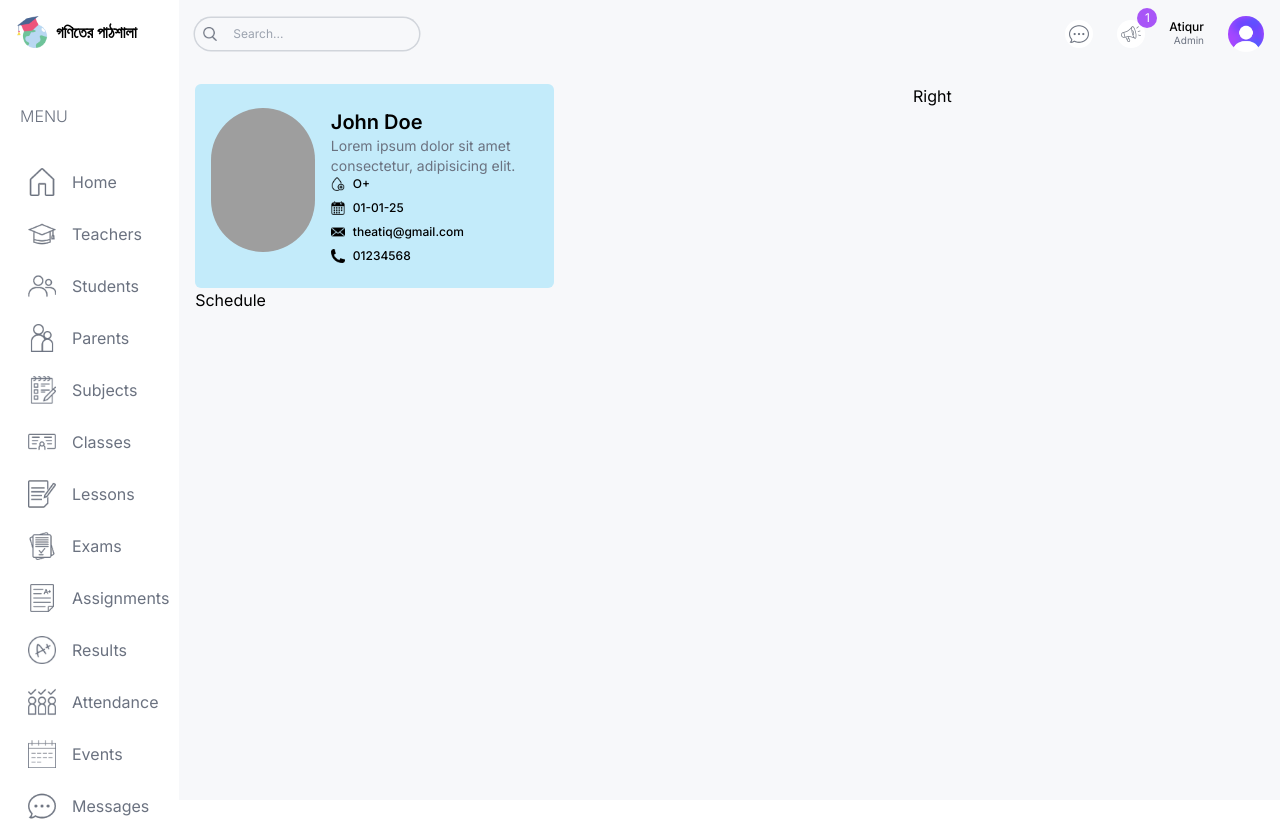
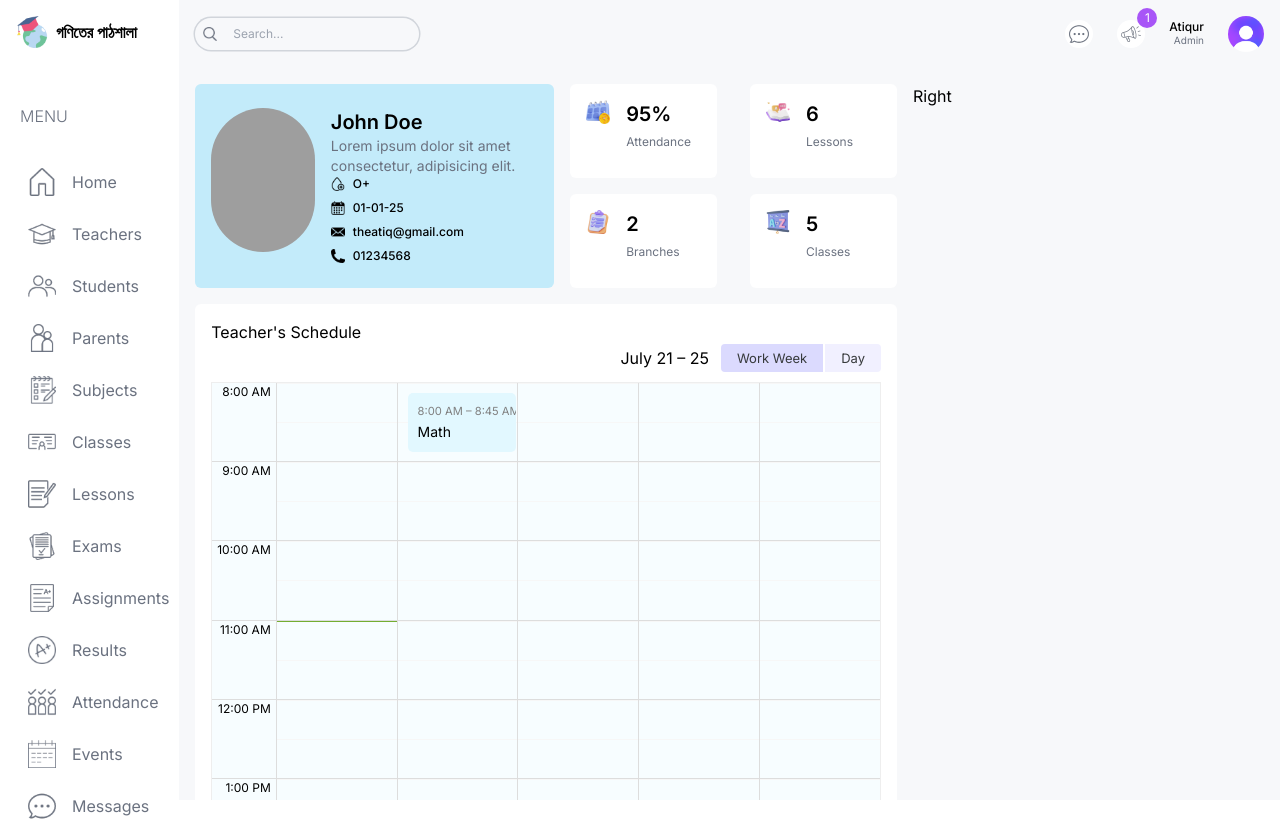
Before and after one commit to theatiq/goniter-pathshala, a Next.js app: page /list/teachers/1 in a window 1280 px wide. Shown: the top 821 px of the page. Built offline with nearby package versions, Linux system fonts and the light colour scheme; grey boxes are pictures that could not be loaded.

Commit message:
Teachers schedule updated

```diff
--- a/src/app/(dashboard)/list/teachers/[id]/page.tsx
+++ b/src/app/(dashboard)/list/teachers/[id]/page.tsx
@@ -1,3 +1,4 @@
+import BigCalendar from "@/components/BigCalendar";
 import Image from "next/image";
 
 const SingleTeacherPage = () => {
@@ -46,10 +47,70 @@ const SingleTeacherPage = () => {
             </div>
           </div>
           {/* Small Cards */}
-          <div className="flex-1 flex flex-col justify-between gap-4"></div>
+          <div className="flex-1 flex justify-between gap-4 flex-wrap">
+            {/* Card */}
+            <div className="bg-white rounded-md p-4 flex gap-4 w-full md:w-[48%] xl:w-[45%] 2xl:w-[48%]">
+              <Image
+                src={"/singleAttendance.png"}
+                alt=""
+                width={24}
+                height={24}
+                className="w-6 h-6"
+              />
+              <div>
+                <h1 className="text-xl font-semibold">95%</h1>
+                <span className="text-xs text-gray-500">Attendance</span>
+              </div>
+            </div>
+            {/* Card */}
+            <div className="bg-white rounded-md p-4 flex gap-4 w-full md:w-[48%] xl:w-[45%] 2xl:w-[48%]">
+              <Image
+                src={"/singleLesson.png"}
+                alt=""
+                width={24}
+                height={24}
+                className="w-6 h-6"
+              />
+              <div>
+                <h1 className="text-xl font-semibold">6</h1>
+                <span className="text-xs text-gray-500">Lessons</span>
+              </div>
+            </div>
+            {/* Card */}
+            <div className="bg-white rounded-md p-4 flex gap-4 w-full md:w-[48%] xl:w-[45%] 2xl:w-[48%]">
+              <Image
+                src={"/singleBranch.png"}
+                alt=""
+                width={24}
+                height={24}
+                className="w-6 h-6"
+              />
+              <div>
+                <h1 className="text-xl font-semibold">2</h1>
+                <span className="text-xs text-gray-500">Branches</span>
+              </div>
+            </div>
+            {/* Card */}
+            <div className="bg-white rounded-md p-4 flex gap-4 w-full md:w-[48%] xl:w-[45%] 2xl:w-[48%]">
+              <Image
+                src={"/singleClass.png"}
+                alt=""
+                width={24}
+                height={24}
+                className="w-6 h-6"
+              />
+              <div>
+                <h1 className="text-xl font-semibold">5</h1>
+                <span className="text-xs text-gray-500">Classes</span>
+              </div>
+            </div>
+          </div>
         </div>
         {/* Bottom */}
-        <div>Schedule</div>
+        <div className="mt-4 bg-white rounded-md p-4 h-[800px]">
+          <h1>Teacher&apos;s Schedule</h1>
+          <BigCalendar />
+        </div>
       </div>
       {/* Right */}
       <div className="w-full xl:w-1/3">Right</div>
```
